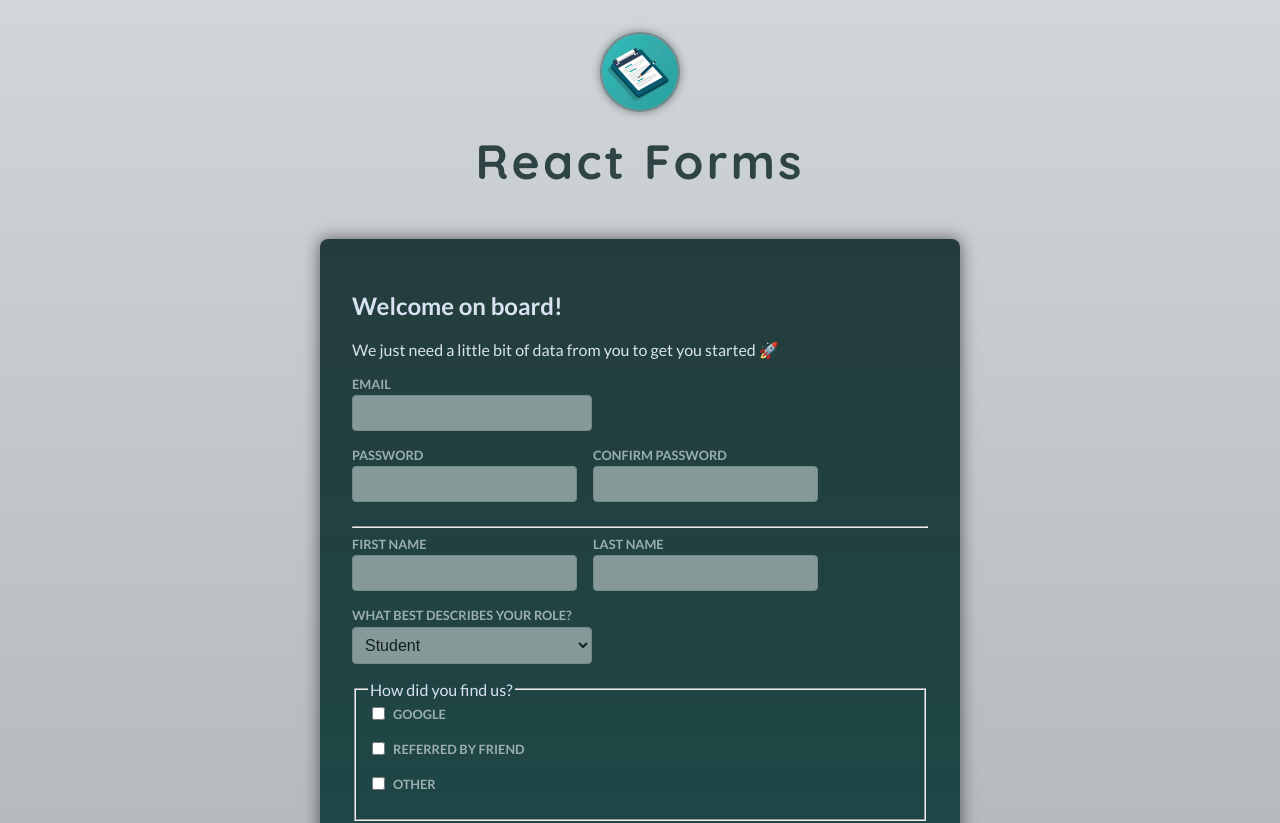
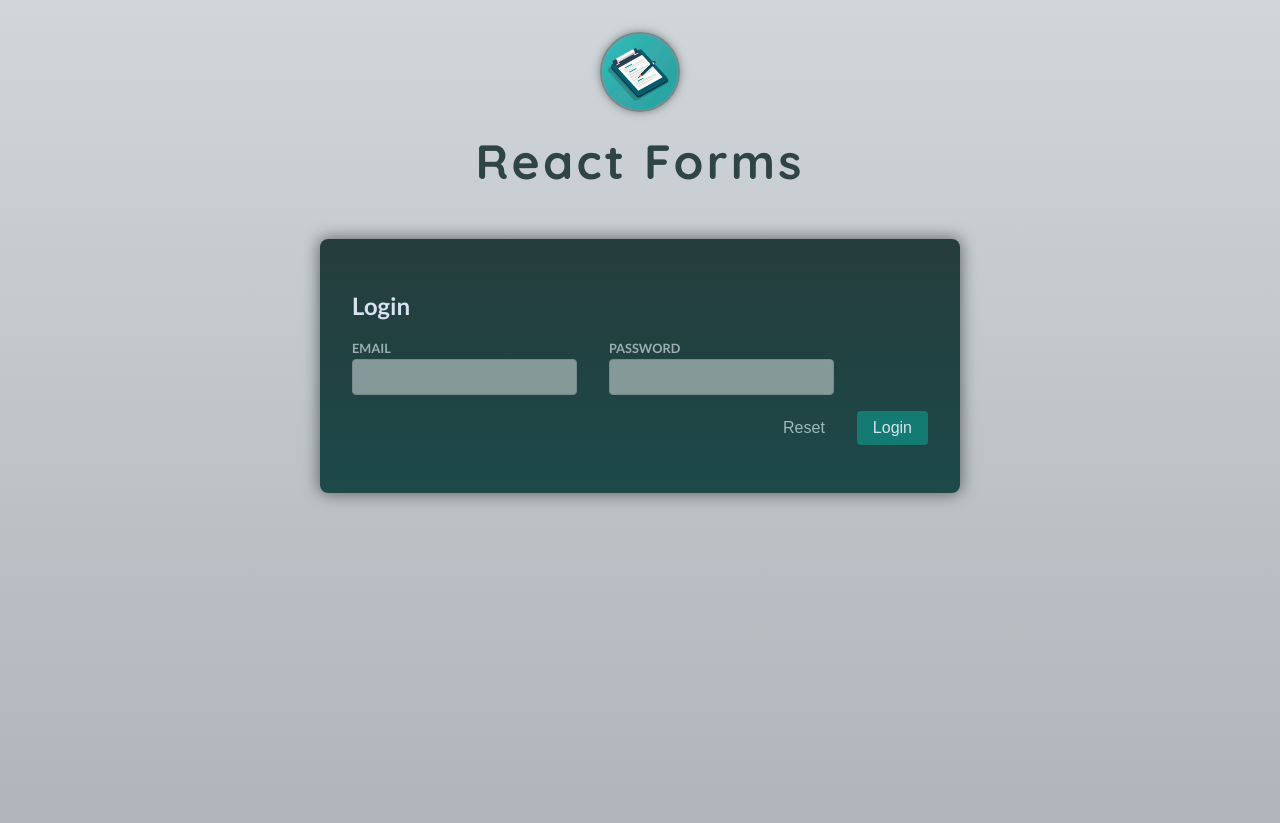
Before and after one commit to KareemQasrawi03/section-17-forms, a React (Vite) app: page / in a window 1280 px wide. Shown: the top 823 px of the page. Built offline with nearby package versions, Linux system fonts and the light colour scheme.

Commit message:
add email validation

```diff
--- a/src/App.jsx
+++ b/src/App.jsx
@@ -7,8 +7,8 @@
     <>
       <Header />
       <main>
-        {/* <Login /> */}
-        <Signup/>
+        <Login />
+        {/* <Signup/> */}
       </main>
     </>
   );
--- a/src/components/Login.jsx
+++ b/src/components/Login.jsx
@@ -7,6 +7,8 @@
     email:'',
     password:''
   });
+
+  const emailIsInvalid = enteredValues.email !== "" &&  !enteredValues.email.includes("@")
 
   function handleSubmit(event) {
     event.preventDefault();
@@ -49,6 +51,7 @@
             value={enteredValues.email}
           />
         </div>
+        <div className="control-error">{emailIsInvalid && <p>Please enter a valid email address.</p>}</div>
 
         <div className="control no-margin">
           <label htmlFor="password">Password</label>
```
